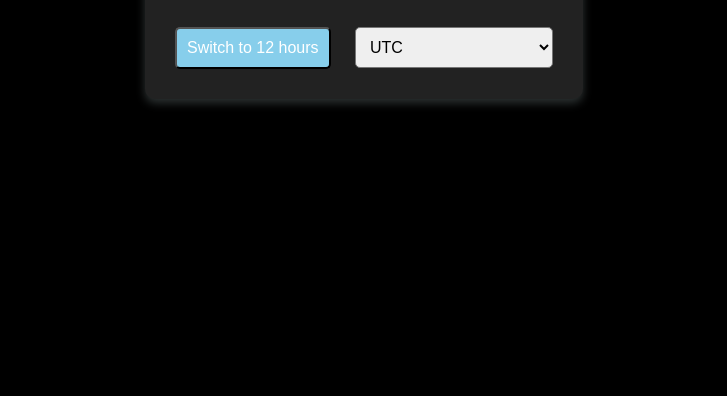
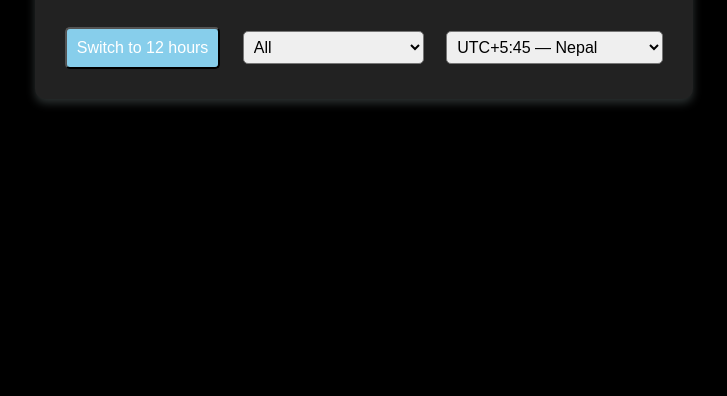
Before and after one commit to Hansetnaing/Digital-Clock, a plain HTML site: page index.html in a window 1280 px wide. Shown: the part 420-816 px from the top of the page, without its empty margins (276-1003 px from the left). Drawn offline with Linux system fonts and the light colour scheme.

Commit message:
Updating and adding dropdown

```diff
--- a/index.html
+++ b/index.html
@@ -11,16 +11,17 @@
         <h1 id="clock">00:00:00</h1>
         <div class="controls">
             <button id="toggleformat">Switch to 12 hours</button>
-            <select name="" id="timezone">
-                <option value="0">UTC</option>
-                <option value="6.5">Myanmar (UTC+6:30)</option>
-                <option value="7">Thailand (UTC+7:00)</option>
-                <option value="8">China (UTC+8:00)</option>
-                <option value="-5">New York (UTC-5:00)</option>
-                <option value="9">Japan (UTC+9:00)</option>
-                <option value="9">Korea (UTC+9:00)</option>
-                <option value="4">Dubai (UTC+4:00)</option>
+
+            <select id="region" aria-label="Region">
+                <option value="all">All</option>
+                <option value="south">South Asia</option>
+                <option value="se">Southeast Asia</option>
+                <option value="east">East Asia & Oceania</option>
+                <option value="west">West Asia</option>
+                <option value="utc">UTC</option>
             </select>
+
+            <select id="timezone" aria-label="Timezone"></select>
         </div>
     </div>
     <script src="script.js" type="text/javascript"></script>
--- a/script.js
+++ b/script.js
@@ -73,5 +73,51 @@ document.getElementById('timezone').addEventListener('change',function(){
     updateClock();
 });
 
+document.addEventListener('DOMContentLoaded', () => {
+    const zones = {
+        utc: [{ value: 0, label: 'UTC', title: 'Coordinated Universal Time' }],
+        south: [
+            { value: 5.75, label: 'UTC+5:45 — Nepal', title: 'Nepal (UTC+5:45)' },
+            { value: 5.5,  label: 'UTC+5:30 — India', title: 'India / Sri Lanka (UTC+5:30)' },
+            { value: 5,    label: 'UTC+5:00 — Pakistan', title: 'Pakistan (UTC+5:00)' },
+            { value: 4.5,  label: 'UTC+4:30 — Afghanistan', title: 'Afghanistan (UTC+4:30)' }
+        ],
+        se: [
+            { value: 6,   label: 'UTC+6:00 — Bangladesh', title: 'Bangladesh / Bhutan (UTC+6:00)' },
+            { value: 6.5, label: 'UTC+6:30 — Myanmar', title: 'Myanmar (UTC+6:30)' },
+            { value: 7,   label: 'UTC+7:00 — SE Asia', title: 'Thailand / Vietnam / Indonesia (WIB)' },
+            { value: 8,   label: 'UTC+8:00 — China/SEA', title: 'China / Singapore / Malaysia / Philippines' }
+        ],
+        east: [
+            { value: 9,  label: 'UTC+9:00 — Japan/Korea', title: 'Japan / Korea (UTC+9:00)' },
+            { value: 10, label: 'UTC+10:00 — Australia (parts)', title: 'Parts of Australia (UTC+10:00)' }
+        ],
+        west: [
+            { value: 4,   label: 'UTC+4:00 — Dubai', title: 'UAE (UTC+4:00)' },
+            { value: 3.5, label: 'UTC+3:30 — Iran', title: 'Iran (UTC+3:30)' },
+            { value: 3,   label: 'UTC+3:00 — Saudi', title: 'Saudi Arabia (UTC+3:00)' }
+        ]
+    };
+
+    const regionEl = document.getElementById('region');
+    const tzEl = document.getElementById('timezone');
+
+    function populate(region = 'all') {
+        tzEl.innerHTML = '';
+        const list = region === 'all' ? Object.values(zones).flat() : (zones[region] || []);
+        list.forEach(z => {
+            const opt = document.createElement('option');
+            opt.value = z.value;
+            opt.textContent = z.label;
+            opt.title = z.title;
+            tzEl.appendChild(opt);
+        });
+        // keep existing code behavior: if you have a default read by clock, it will work
+    }
+
+    populate('south'); // default selection (change if you prefer)
+    regionEl.addEventListener('change', (e) => populate(e.target.value));
+});
+
 setInterval(updateClock, 1000);
 updateClock();
--- a/style.css
+++ b/style.css
@@ -40,3 +40,10 @@ button{
 button:hover{
     background-color: steelblue;
 }
+
+.controls select {
+    max-width: 220px;
+    margin-left: 8px;
+    padding: 6px;
+    box-sizing: border-box;
+}
```
